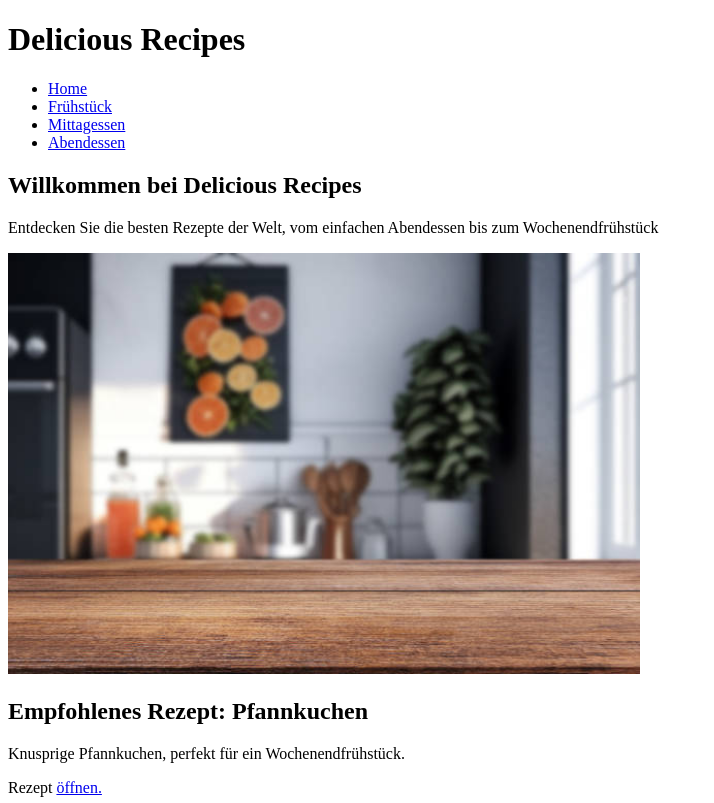
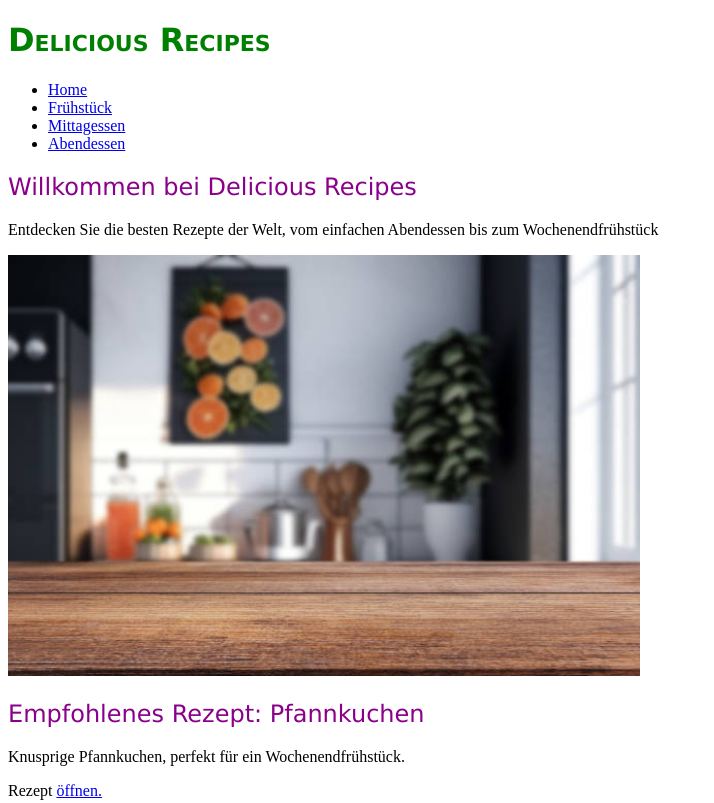
Before and after one commit to Gulcan82/recipe_book, a plain HTML site: page index.html in a window 1280 px wide. Shown: the top 803 px of the page, without its empty margins (0-714 px from the left). Drawn offline with Linux system fonts and the light colour scheme.

Commit message:
Adding the first version of a CSS style.

```diff
--- a/index.html
+++ b/index.html
@@ -3,6 +3,7 @@
     <head>
         <meta charset="UTF-8">
         <title>Delicious Recipes</title>
+        <link rel="stylesheet" href="styles.css">
     </head>
     <body>
         <header>
--- /dev/null
+++ b/styles.css
@@ -0,0 +1,11 @@
+h1 {
+    color: green;
+    font-family: 'Lucida Sans', 'Lucida Sans Regular', 'Lucida Grande', 'Lucida Sans Unicode', Geneva, Verdana, sans-serif;
+    font-variant: small-caps;
+}
+
+h2 {
+    color: darkmagenta;
+    font-family: 'Lucida Sans', 'Lucida Sans Regular', 'Lucida Grande', 'Lucida Sans Unicode', Geneva, Verdana, sans-serif;
+    font-weight: lighter;
+}
```
